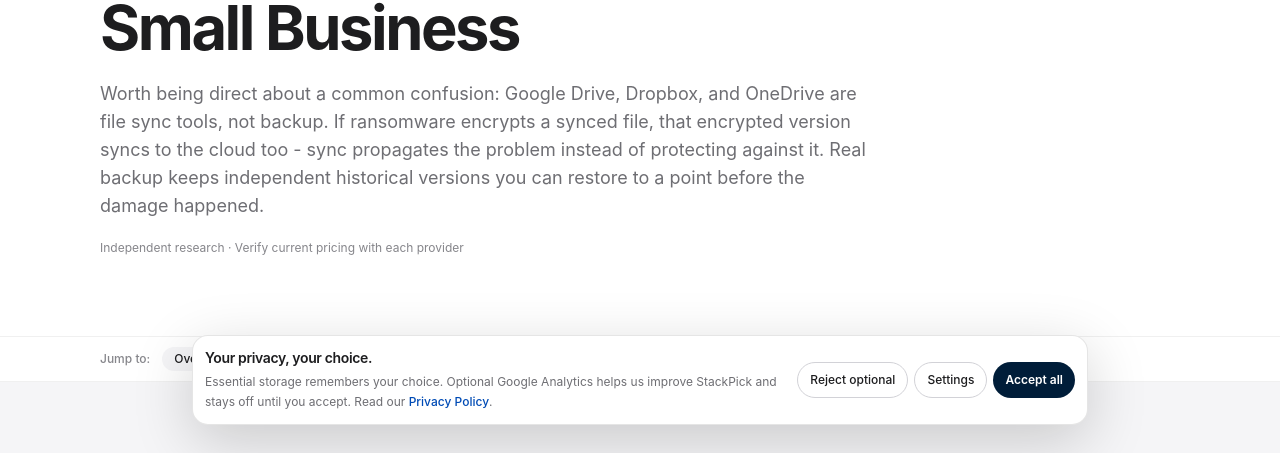
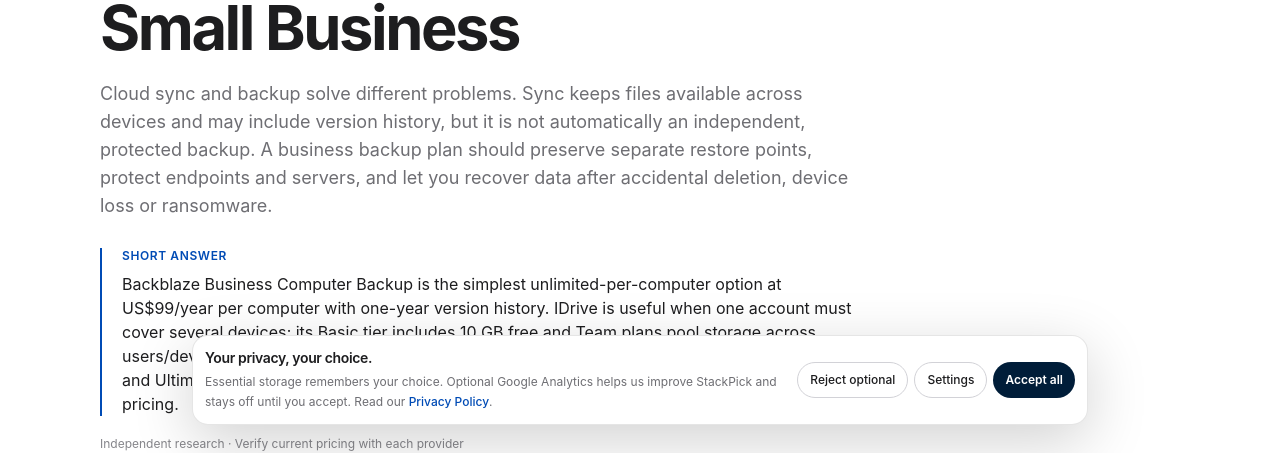
Before and after one commit to LinukaBandara/StackPick, a Next.js app: page /best/cloud-backup-software in a window 1280 px wide. Shown: the part 351-804 px from the top of the page. Built offline with nearby package versions, Linux system fonts and the light colour scheme; no server answers.

Commit message:
Correct cloud backup storage and pricing claims

```diff
--- a/app/best/cloud-backup-software/page.tsx
+++ b/app/best/cloud-backup-software/page.tsx
@@ -13,43 +13,56 @@ export default function Page() {
     <ComparisonArticle
       title="Best Cloud Backup Software for Small Business"
       slug="cloud-backup-software"
-      intro="Worth being direct about a common confusion: Google Drive, Dropbox, and OneDrive are file sync tools, not backup. If ransomware encrypts a synced file, that encrypted version syncs to the cloud too - sync propagates the problem instead of protecting against it. Real backup keeps independent historical versions you can restore to a point before the damage happened."
-      pricingNote="Per-device and per-TB pricing vary meaningfully between these four, and several run frequent promotional pricing that reverts after the first term. Confirm current rates directly."
+      reviewedOn="2026-11-07"
+      intro="Cloud sync and backup solve different problems. Sync keeps files available across devices and may include version history, but it is not automatically an independent, protected backup. A business backup plan should preserve separate restore points, protect endpoints and servers, and let you recover data after accidental deletion, device loss or ransomware."
+      quickAnswer="Backblaze Business Computer Backup is the simplest unlimited-per-computer option at US$99/year per computer with one-year version history. IDrive is useful when one account must cover several devices; its Basic tier includes 10 GB free and Team plans pool storage across users/devices. Carbonite business plans are not unlimited: Core includes 250 GB, Power 500 GB and Ultimate 500 GB. Acronis is broader backup-plus-cyber-protection and requires plan-specific pricing."
+      pricingNote="US plan details checked November 7, 2026. Backblaze Business Computer Backup is US$99/year per computer with unlimited storage and one-year version history. IDrive Basic is 10 GB free/no card; IDrive Team starts at 5 computers/5 users with 5 TB and annual-billing discounts. Carbonite business plans list 250 GB (Core), 500 GB (Power) and 500 GB (Ultimate), with extra storage charged separately; promotional prices may renew at a higher rate. Acronis pricing depends on workload, storage and add-ons. Verify retention, device count, server support and renewal pricing."
       tools={[
         {
           name: "Backblaze",
           bestFor: "Straightforward, affordable unlimited backup with no complexity",
-          freeOption: "No free tier - flat, low pricing per computer instead.",
+          freeOption: "Business Computer Backup is US$99/year per computer with unlimited storage and one-year version history included; no storage tiers or overage charges.",
           tradeoff:
             "Genuinely simple, unlimited backup at one of the lowest flat prices in this category - install it and mostly forget about it. It's less full-featured than Acronis for businesses that specifically want backup and antivirus/ransomware protection combined in one product.",
-          url: "https://www.backblaze.com/",
+          url: "https://www.backblaze.com/cloud-backup/business",
         },
         {
           name: "IDrive",
           bestFor: "Budget-conscious teams needing to back up multiple devices under one plan",
-          freeOption: "Small free tier available to try it.",
+          freeOption: "Basic includes 10 GB free with no credit card required. Team plans start at 5 computers/5 users with 5 TB storage; business/server plans have separate storage and device limits.",
           tradeoff:
             "One account can back up multiple computers and servers under a shared storage pool, which is genuinely cost-effective for a small team with several machines. The interface and restore process are less polished than Backblaze's.",
-          url: "https://www.idrive.com/",
+          url: "https://www.idrive.com/pricing",
         },
         {
           name: "Acronis Cyber Protect",
           bestFor: "Businesses that want backup and cybersecurity (anti-ransomware, antivirus) combined",
-          freeOption: "No free tier.",
+          freeOption: "No universal business free tier; pricing depends on the protected workload, storage, device count and selected cyber-protection modules. Request an itemized quote.",
           tradeoff:
             "The integration of backup with active ransomware detection is a real differentiator - it can detect and block an attack in progress, not just help you recover after one. That combined scope comes at a higher price than a backup-only tool like Backblaze.",
-          url: "https://www.acronis.com/",
+          url: "https://www.acronis.com/products/cyber-protect/",
         },
         {
           name: "Carbonite (OpenText)",
           bestFor: "Businesses wanting a long-established, well-known name with automated continuous backup",
-          freeOption: "No free tier.",
+          freeOption: "No free business tier. Core lists 250 GB, Power 500 GB and Ultimate 500 GB of cloud storage; additional 100 GB increments are priced separately. Promotional renewal pricing can change.",
           tradeoff:
             "Unlimited storage with automatic backup of new and changed files as they're added, and a long track record in this specific category. Now owned by OpenText, and it's priced less competitively than Backblaze for straightforward unlimited backup.",
-          url: "https://www.carbonite.com/",
+          url: "https://www.carbonite.com/professional/backup/",
         },
       ]}
-      bottomLine="Want simple, affordable, unlimited backup and nothing more complicated? Backblaze. Multiple devices to back up under one account on a budget? IDrive. Want backup and active ransomware protection combined? Acronis Cyber Protect. Whatever you choose, remember: your Google Drive or Dropbox subscription is not backup on its own - pair it with one of these."
-    />
+      bottomLine="Choose Backblaze when simple unlimited endpoint backup is the priority; IDrive when one pooled plan needs to cover multiple computers and servers; Acronis when you need broader endpoint protection with backup; and Carbonite when its server/device mix and storage caps match your requirements. Do not buy based on an introductory price alone—test a restore and check version retention before relying on the service."
+    >
+      <section className="rounded-2xl bg-[#f5f5f7] p-6">
+        <h2 className="text-xl font-semibold text-[#101828]">Test recovery, not just backup setup</h2>
+        <ul className="mt-4 list-disc space-y-2 pl-5 text-sm leading-6 text-[#667085]">
+          <li>Restore a deleted file and an older version to a separate location.</li>
+          <li>Confirm which endpoints, external drives, servers, NAS and cloud apps are covered.</li>
+          <li>Check version history, retention, immutable/locked backups and ransomware recovery options.</li>
+          <li>Record the restore time and the people authorized to request or approve recovery.</li>
+        </ul>
+        <p className="mt-4 text-xs leading-5 text-[#667085]">Research method: desk review of official business backup pricing and feature pages checked November 7, 2026. No live restore or ransomware recovery test is claimed. Storage, retention, regional availability and renewal prices vary by plan.</p>
+      </section>
+    </ComparisonArticle>
   );
 }
```
